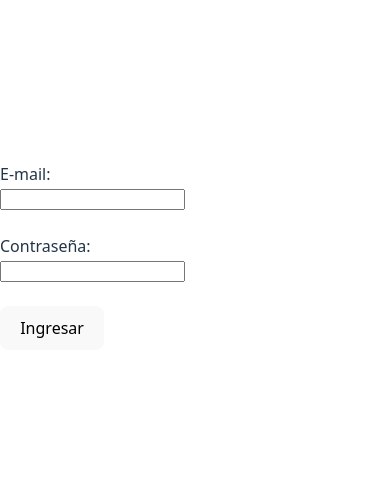
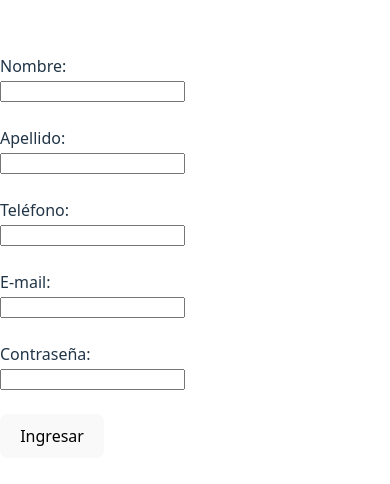
Before and after one commit to LucaPisso/RucaMeu, a React (Vite) app in the folder RucaMeu/: page / in a window 390 px wide. Shown: the part 166-650 px from the top of the page. Built offline with nearby package versions, Linux system fonts and the light colour scheme.

Commit message:
inputs name, lastName y phone con sus handlers y validaciones

```diff
--- a/RucaMeu/src/components/Register.jsx
+++ b/RucaMeu/src/components/Register.jsx
@@ -1,12 +1,54 @@
 import React, { useState } from "react";
 
 const Register = () => {
+  //ESTADOS
+  const [name, setName] = useState("");
+  const [lastName, setLastName] = useState("");
+  const [phone, setPhone] = useState("");
   const [email, setEmail] = useState("");
   const [password, setPassword] = useState("");
   const [button, setButton] = useState(false);
+
+  //REGEX
+  const phoneRegex = /^[0-9]{9,12}$/;
   const emailRegex = /^[\w.-]+@[a-zA-Z\d.-]+\.[a-zA-Z]{2,}$/;
+
+  //ESTADOS DE VALIDACIONES
+  const [nameValido, setNameValido] = useState(false);
+  const [lastNameValido, setlastNameValido] = useState(false);
+  const [phoneValido, setPhoneValido] = useState(false);
   const [emailValido, setEmailValido] = useState(false);
   const [passwordValido, setPasswordValido] = useState(false);
+
+  //HANDLERS
+
+  function nameHandler(event) {
+    setName(event.target.value);
+    if (name === "") {
+      setNameValido(false);
+    } else {
+      setNameValido(true);
+    }
+  }
+
+  function lastNameHandler(event) {
+    setLastName(event.target.value);
+    setName(event.target.value);
+    if (!lastName) {
+      setlastNameValido(false);
+    } else {
+      setlastNameValido(true);
+    }
+  }
+
+  function phoneHandler(event) {
+    setPhone(event.target.value);
+    if (!phoneRegex.test(phone)) {
+      setPhoneValido(false);
+    } else {
+      setPhoneValido(true);
+    }
+  }
 
   function emailHandler(event) {
     setEmail(event.target.value);
@@ -20,6 +62,8 @@ const Register = () => {
   function passwordHandler(event) {
     setPassword(event.target.value);
     if (password === "") {
+      setPasswordValido(false);
+    } else if (password.length < 8) {
       setPasswordValido(false);
     } else {
       setPasswordValido(true);
@@ -38,7 +82,13 @@ const Register = () => {
     setEmail("");
     */
     event.preventDefault();
-    if (emailValido && passwordValido) {
+    if (
+      emailValido &&
+      passwordValido &&
+      phoneValido &&
+      nameValido &&
+      lastNameValido
+    ) {
       console.log("Se envió la info");
       //formulario.submit()
     } else {
@@ -46,12 +96,18 @@ const Register = () => {
     }
   }
 
-  console.log("email");
-  console.log(email);
-  console.log("validacion");
+  console.log("validacion name");
+  console.log(nameValido);
+
+  console.log("validacion lastName");
+  console.log(lastNameValido);
+
+  console.log("validacion phone");
+  console.log(phoneValido);
+
+  console.log("validacion email");
   console.log(emailValido);
-  console.log("contraseña");
-  console.log(password);
+
   console.log("validacion password");
   console.log(passwordValido);
 
@@ -61,10 +117,24 @@ const Register = () => {
   return (
     <div>
       <form action="POST">
-        <label htmlFor="mail">E-mail:</label>
+        <label htmlFor="name">Nombre:</label>
         <br />
-        <input type="email" name="mail" onChange={emailHandler} />
-        {}
+        <input type="text" name="name" onChange={nameHandler} />
+        <br />
+        <br />
+        <label htmlFor="lastName">Apellido:</label>
+        <br />
+        <input type="text" name="lastName" onChange={lastNameHandler} />
+        <br />
+        <br />
+        <label htmlFor="phone">Teléfono:</label>
+        <br />
+        <input type="text" name="phone" onChange={phoneHandler} />
+        <br />
+        <br />
+        <label htmlFor="email">E-mail:</label>
+        <br />
+        <input type="email" name="email" onChange={emailHandler} />
         <br />
         <br />
         <label htmlFor="password">Contraseña:</label>
```
